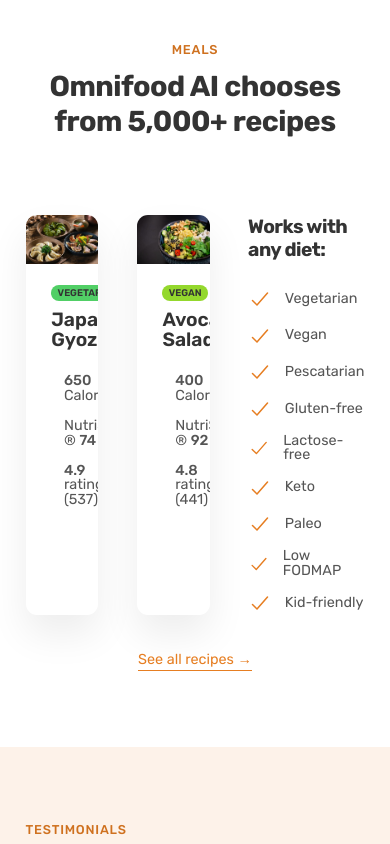
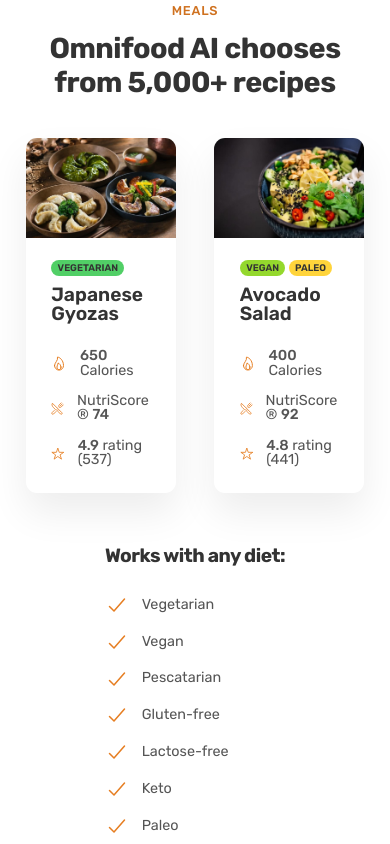
Before and after one commit to Nabhag8848/OmniFood, a React (Vite) app: page / in a window 390 px wide. Shown: the part 2500-3344 px from the top of the page. Built offline with nearby package versions, Linux system fonts and the light colour scheme.

Commit message:
fix: footer, pricing and meals card for smaller tablets

```diff
--- a/src/pages/Common.module.css
+++ b/src/pages/Common.module.css
@@ -86,3 +86,16 @@
     row-gap: 6.4rem;
   }
 }
+
+/* 704px Smaller Tablets */
+
+@media (max-width: 44em) {
+  .grid--3-cols,
+  .grid--4-cols {
+    grid-template-columns: repeat(2, 1fr);
+  }
+
+  .heading-secondary {
+    margin-bottom: 4.8rem;
+  }
+}
--- a/src/pages/Footer.module.css
+++ b/src/pages/Footer.module.css
@@ -1,7 +1,6 @@
 .footer {
   padding: 12.8rem 0;
   border-top: 1px solid #eee;
-
 }
 
 .logo {
@@ -14,7 +13,7 @@
   margin-bottom: 3.2rem;
 }
 
-.grid--footer{
+.grid--footer {
   grid-template-columns: 1.5fr 1.5fr 1fr 1fr 1fr;
 }
 
@@ -69,3 +68,20 @@
   font-size: 1.6rem;
   line-height: 1.6;
 }
+
+@media (max-width: 44em) {
+  .grid--footer {
+    grid-template-columns: repeat(6, 1fr);
+  }
+
+  .navCol {
+    grid-row: 1;
+    grid-column: span 2;
+    margin-bottom: 3.2rem;
+  }
+
+  .logoCol,
+  .addressCol {
+    grid-column: span 3;
+  }
+}
--- a/src/pages/Meals.module.css
+++ b/src/pages/Meals.module.css
@@ -119,3 +119,10 @@
     padding: 2.4rem 3.2rem 3.2rem 3.2rem;
   }
 }
+
+@media (max-width: 44em) {
+  .diets {
+    grid-column: 1 / -1;
+    justify-self: center;
+  }
+}
--- a/src/pages/Pricing.module.css
+++ b/src/pages/Pricing.module.css
@@ -112,3 +112,9 @@
   line-height: 1.6;
   text-align: center;
 }
+
+@media (max-width: 44em) {
+  .plan {
+    width: 100%;
+  }
+}
```
